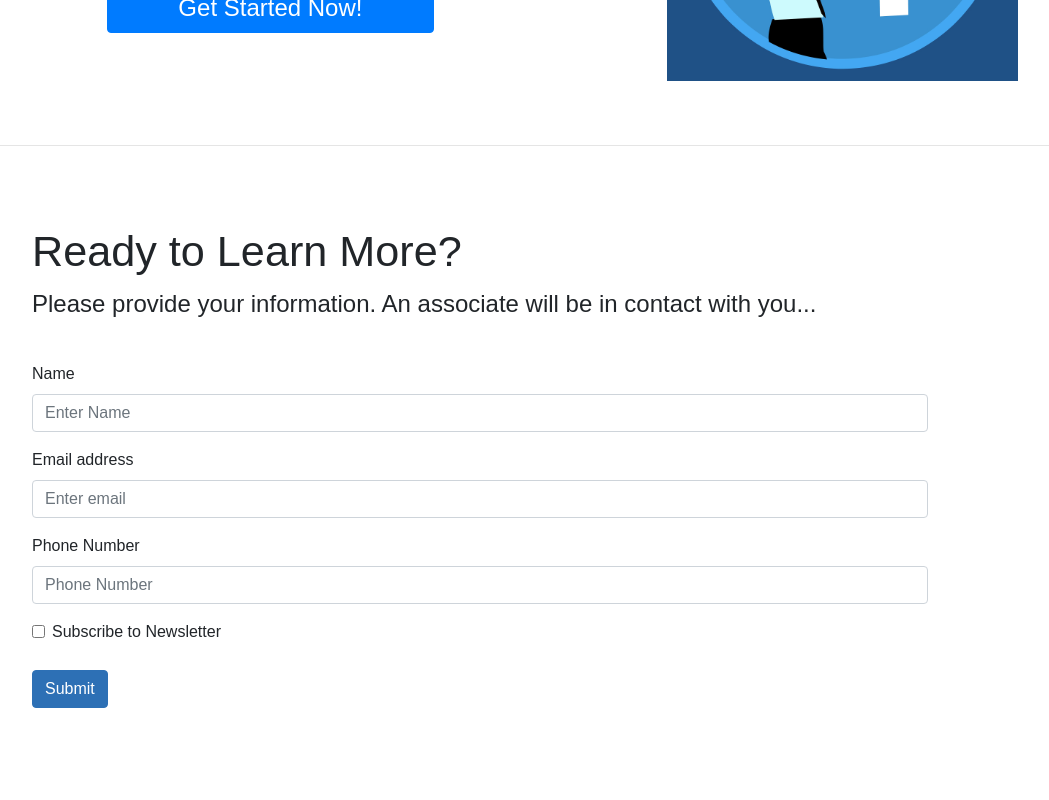
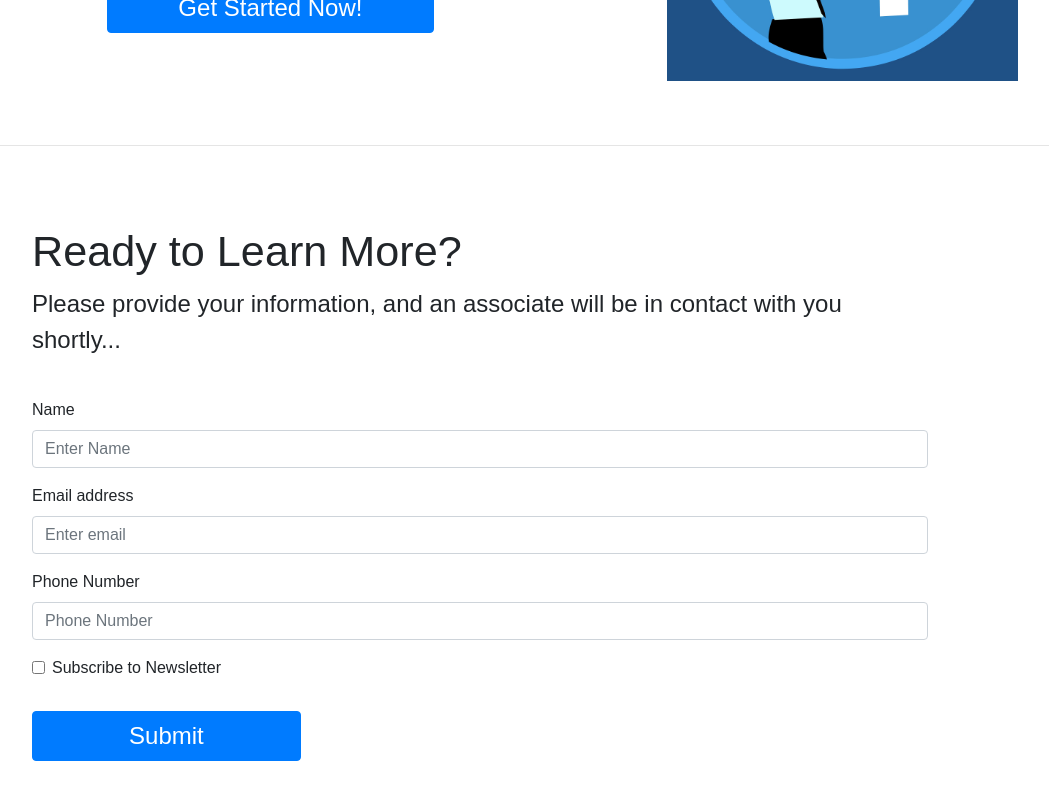
Before and after one commit to rcereghini/operation-independence, a React (Create React App) app: page / in a window 1280 px wide. Shown: the part 1799-2599 px from the top of the page, without its empty margins (160-1209 px from the left). Before the commit the page ends 2547 px from the top, so only its background shows below. Built offline with nearby package versions, Linux system fonts and the light colour scheme.

Commit message:
Changed form styling

```diff
--- a/src/components/HomeForm.js
+++ b/src/components/HomeForm.js
@@ -6,7 +6,7 @@ function HomeForm(props){
       <div className="formWrap">
         <form name="homeScreen" netlify>
           <h2>Ready to Learn More?</h2>
-          <p className="homeFormText">Please provide your information. An associate will be in contact with you...</p><br/>
+          <p className="homeFormText">Please provide your information, and an associate will be in contact with you shortly...</p><br/>
           <div class="form-group">
             <label for="exampleInputEmail1">Name</label>
             <input type="email" className="form-control" id="exampleInputEmail2" placeholder="Enter Name"/>
--- a/src/styles/homeForm.css
+++ b/src/styles/homeForm.css
@@ -8,7 +8,7 @@
 }
 
 .formSubmitButton{
-  margin-top: 10px;
-  border-color: rgb(45,112,181);
-  background-color: rgb(45,112,181);
+  width: 30%;
+  margin: 15px auto;
+  font-size:1.5em;
 }
```
